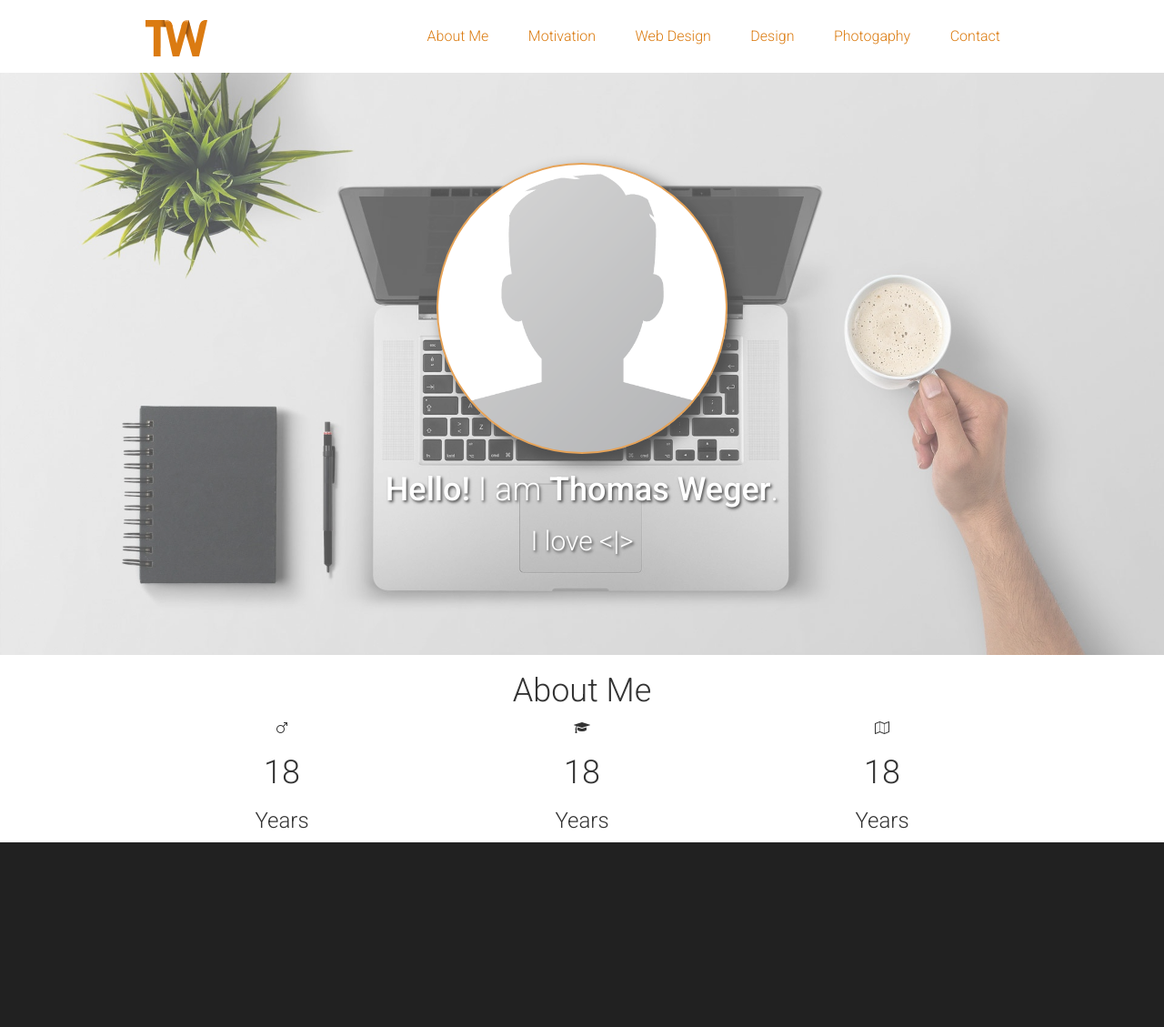
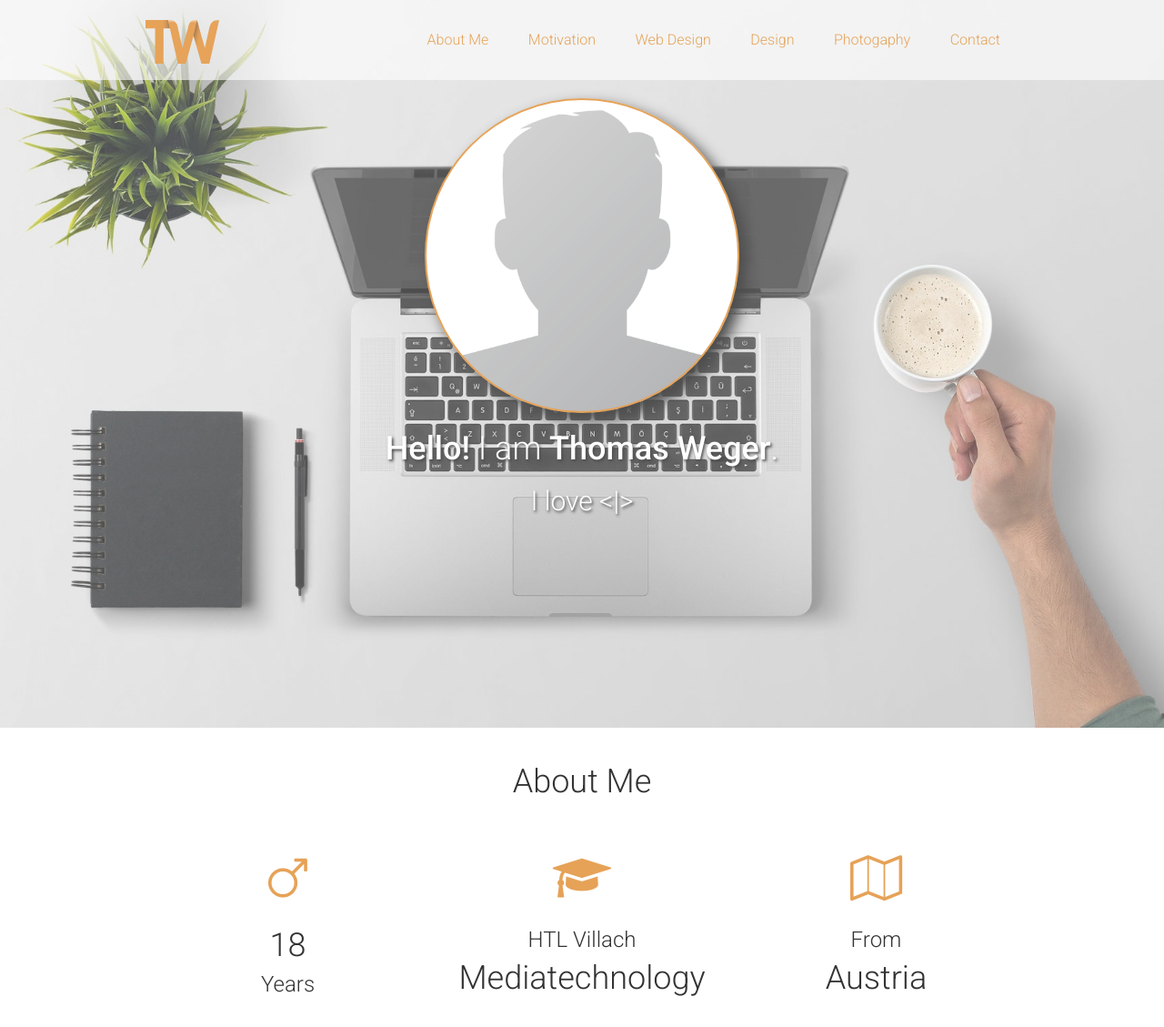
Before and after one commit to wegert/Portfolio, a plain HTML site: page index.html in a window 1280 px wide. Shown: the top 1129 px of the page at 91% size. Drawn offline with Linux system fonts and the light colour scheme.

Commit message:
new design for #header

```diff
--- a/css/glob.css
+++ b/css/glob.css
@@ -6,9 +6,11 @@
 }
 
 html {
-    min-height: 100%;
     position: relative;
     font-size: 1rem;
+    margin: 0;
+    padding: 0;
+    height: 100%;
 }
 
 body {
@@ -38,7 +40,7 @@ b {
 
 a:hover {
     color: #DB7B10!important;
-    opacity: 0.7;
+    opacity: 0.8;
 }
 
 ul, ol {
@@ -48,6 +50,10 @@ ul, ol {
 .content {
     width: 60rem;
     margin: 0 auto;
+}
+
+.title h1 {
+    margin: 20px;
 }
 
 .typed-cursor{
@@ -78,13 +84,27 @@ ul, ol {
 
 /*** HEADER ***/
 
+#header {
+    width: 100%;
+    height: 100%;
+    background-color: #fff;
+    background-image: url('../img/banner02.jpg');
+    opacity: 0.7;
+    background-size: cover;
+    background-position: center;
+    background-repeat: no-repeat;
+}
+
 #header .navigation-sticky, #header #navigation {
   width: 100%;
 }
 
+#header .navigation-sticky {
+    background-color: rgba(255, 255, 255, 0.6)
+}
+
 #header #navigation {
   padding: 1.1rem 0;
-  background: #fff;
 }
 
 #header #navigation .content {
@@ -101,7 +121,7 @@ ul, ol {
 }
 
 #header #navigation .content .logo img {
-  height: 2.5rem;
+  height: 3rem;
   margin: 0.3rem 0 0 0;
 }
 
@@ -133,17 +153,12 @@ ul, ol {
 
 #header #banner {
     width: 100%;
-  height: 40rem;
+    padding: 20px 0;
     display: table;
-  background-color: #fff;
-  background-image: url('../img/banner02.jpg');
-  opacity: 0.7;
-  background-size: cover;
-  background-position: center;
-  background-repeat: no-repeat;
 }
 
 #header #banner .content {
+    height: 100%;
     text-align: center;
     vertical-align: middle;
     display: table-cell;
@@ -152,9 +167,8 @@ ul, ol {
 
 #header #banner .content #profile-image {
     margin: 0 auto;
-    width: 20rem;
-    height: 20rem;
-    border-radius: 10rem;
+    width: 27%;
+    border-radius: 50%;
     background-image: url('../img/profile.png');
     background-size: cover;
     background-position: center;
@@ -183,17 +197,9 @@ ul, ol {
 #about {
     background-color: #fff;
     text-align: center;
+    padding: 20px 0;
 }
 
-#about .content {
-    text-align: center;
-}
-
-#about .content .bio-box {
-    text-align: center;
-}
-
-/*
 #about .content {
     display: inline;
     height: 100%;
@@ -201,7 +207,6 @@ ul, ol {
 }
 
 #about .content .bio-box {
-    margin: 20px 0;
     padding: 20px;
     width: 20rem;
     text-align: center;
@@ -247,7 +252,7 @@ ul, ol {
 #about .content .bio-box .bio-inner .bio-text h1, #about .content .bio-box .bio-inner .bio-text h3 {
     margin: 10px 0;
 }
-*/
+
 
 /*** MOTIVATION ***/
 
--- a/index.html
+++ b/index.html
@@ -60,35 +60,9 @@
 
         <section id="about">
             <div class="content">
-                <div class="row">
-                    <div class="title col-sm-12">
-                        <h1>About Me</h1>
-                    </div>
-
-                    <div class="bio-box col-sm-4">
-                        <div class="bio-inner">
-                            <i class="fa fa-mars"></i>
-                            <h1>18</h1>
-                            <h3>Years</h3>
-                        </div>
-                    </div>
-                    <div class="bio-box col-sm-4">
-                        <div class="bio-inner">
-                            <i class="fa fa-mortar-board"></i>
-                            <h1>18</h1>
-                            <h3>Years</h3>
-                        </div>
-                    </div>
-                    <div class="bio-box col-sm-4">
-                        <div class="bio-inner">
-                            <i class="fa fa-map-o"></i>
-                            <h1>18</h1>
-                            <h3>Years</h3>
-                        </div>
-                    </div>
+                <div class="title">
+                    <h1>About Me</h1>
                 </div>
-
-                <!--
                 <div class="bio-box">
                     <div class="bio-inner">
                         <div class="bio-text">
@@ -118,7 +92,6 @@
                         </div>
                     </div>
                 </div>
-                -->
 
             </div>
         </section>
@@ -315,7 +288,7 @@
 
         <section id="contact">
             <div class="content">
-                <h1>Get in touch with me.</h1>
+                <h1>Get in touch.</h1>
 
                 <div class="row">
                     <form id="contact-form" class="col-sm-7" method="post">
--- a/js/js.js
+++ b/js/js.js
@@ -24,6 +24,21 @@ $(function(){
 
 $(document).ready(function () {
     "use strict";
+
+    /*******************
+    **                **
+    **  HEADER IMAGE  **
+    **                **
+    *******************/
+
+    var ProfileImgWidht = $("#profile-image").width();
+    $("#profile-image").height(ProfileImgWidht);
+
+    $( window ).resize(function() {
+        var ProfileImgWidht = $("#profile-image").width();
+        $("#profile-image").height(ProfileImgWidht);
+    });
+
 
     /*******************
     **                **
```
Lines whose indentation alone changed are shown as unchanged.
